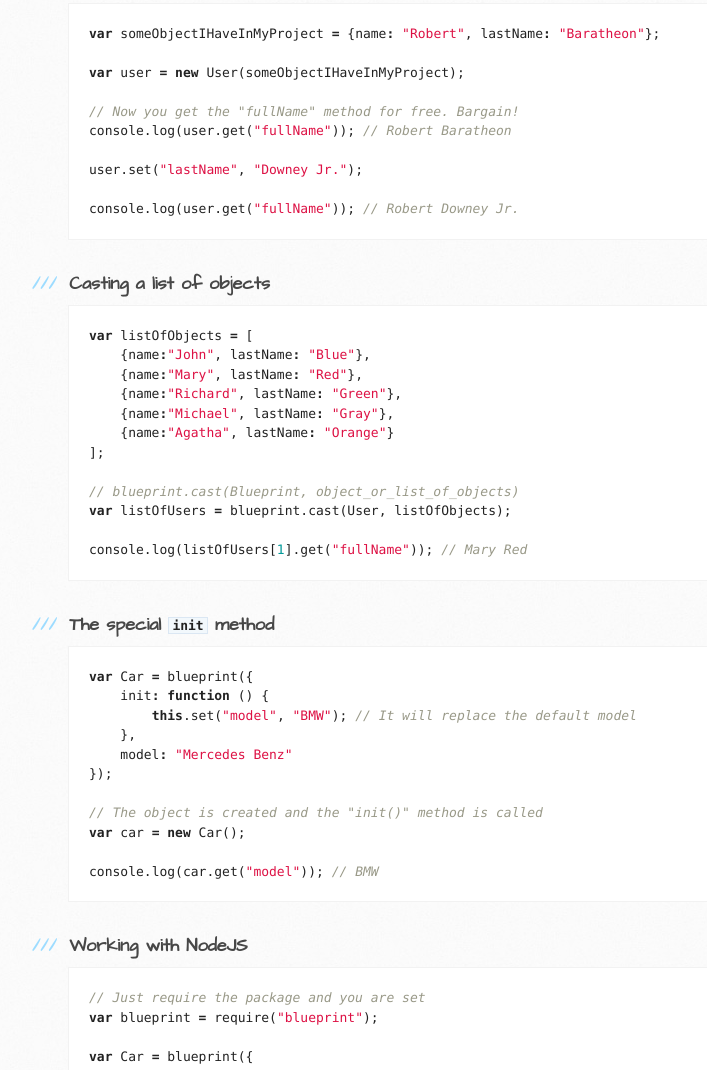
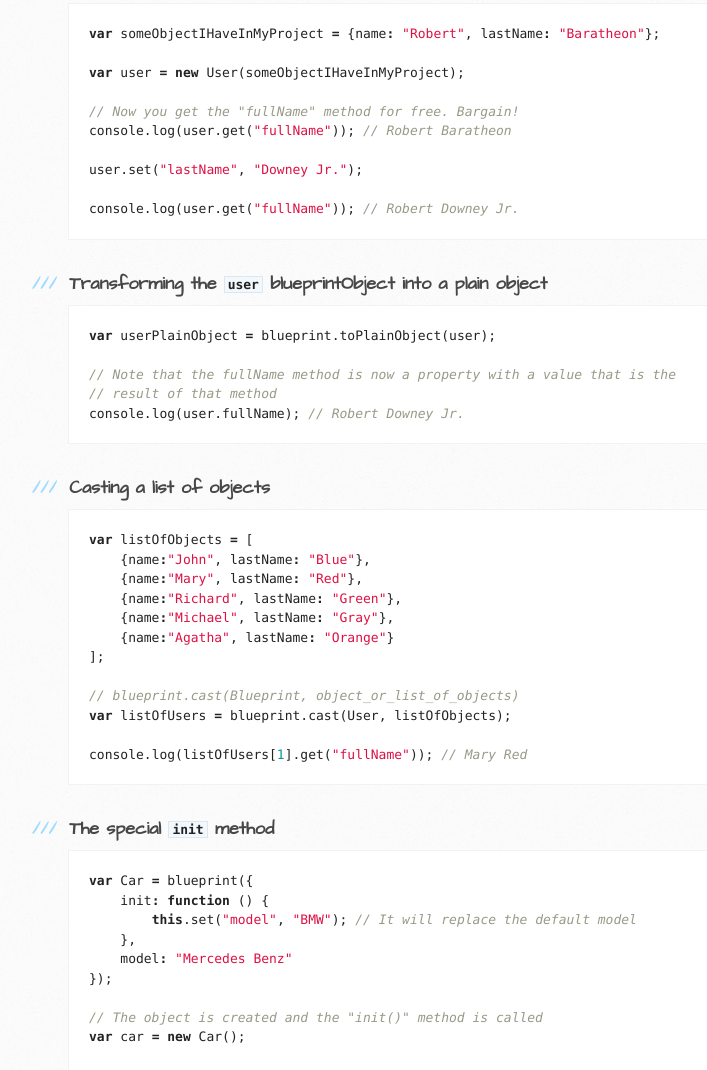
Before and after one commit to peruggia/blueprintjs, a plain HTML site: page index.html in a window 1280 px wide. Shown: the part 675-1745 px from the top of the page, without its empty margins (102-809 px from the left). Drawn offline with Linux system fonts and the light colour scheme.

Commit message:
Create gh-pages branch via GitHub

```diff
--- a/index.html
+++ b/index.html
@@ -60,6 +60,16 @@
 <span class="nx">user</span><span class="p">.</span><span class="nx">set</span><span class="p">(</span><span class="s2">"lastName"</span><span class="p">,</span> <span class="s2">"Downey Jr."</span><span class="p">);</span>
 
 <span class="nx">console</span><span class="p">.</span><span class="nx">log</span><span class="p">(</span><span class="nx">user</span><span class="p">.</span><span class="nx">get</span><span class="p">(</span><span class="s2">"fullName"</span><span class="p">));</span> <span class="c1">// Robert Downey Jr.</span>
+</pre></div>
+
+<h3>
+<a name="transforming-the-user-blueprintobject-into-a-plain-object" class="anchor" href="#transforming-the-user-blueprintobject-into-a-plain-object"><span class="octicon octicon-link"></span></a>Transforming the <code>user</code> blueprintObject into a plain object</h3>
+
+<div class="highlight highlight-javascript"><pre><span class="kd">var</span> <span class="nx">userPlainObject</span> <span class="o">=</span> <span class="nx">blueprint</span><span class="p">.</span><span class="nx">toPlainObject</span><span class="p">(</span><span class="nx">user</span><span class="p">);</span>
+
+<span class="c1">// Note that the fullName method is now a property with a value that is the</span>
+<span class="c1">// result of that method</span>
+<span class="nx">console</span><span class="p">.</span><span class="nx">log</span><span class="p">(</span><span class="nx">user</span><span class="p">.</span><span class="nx">fullName</span><span class="p">);</span> <span class="c1">// Robert Downey Jr.</span>
 </pre></div>
 
 <h3>
```
Also changed, not shown: params.json (+1 -1 lines).
